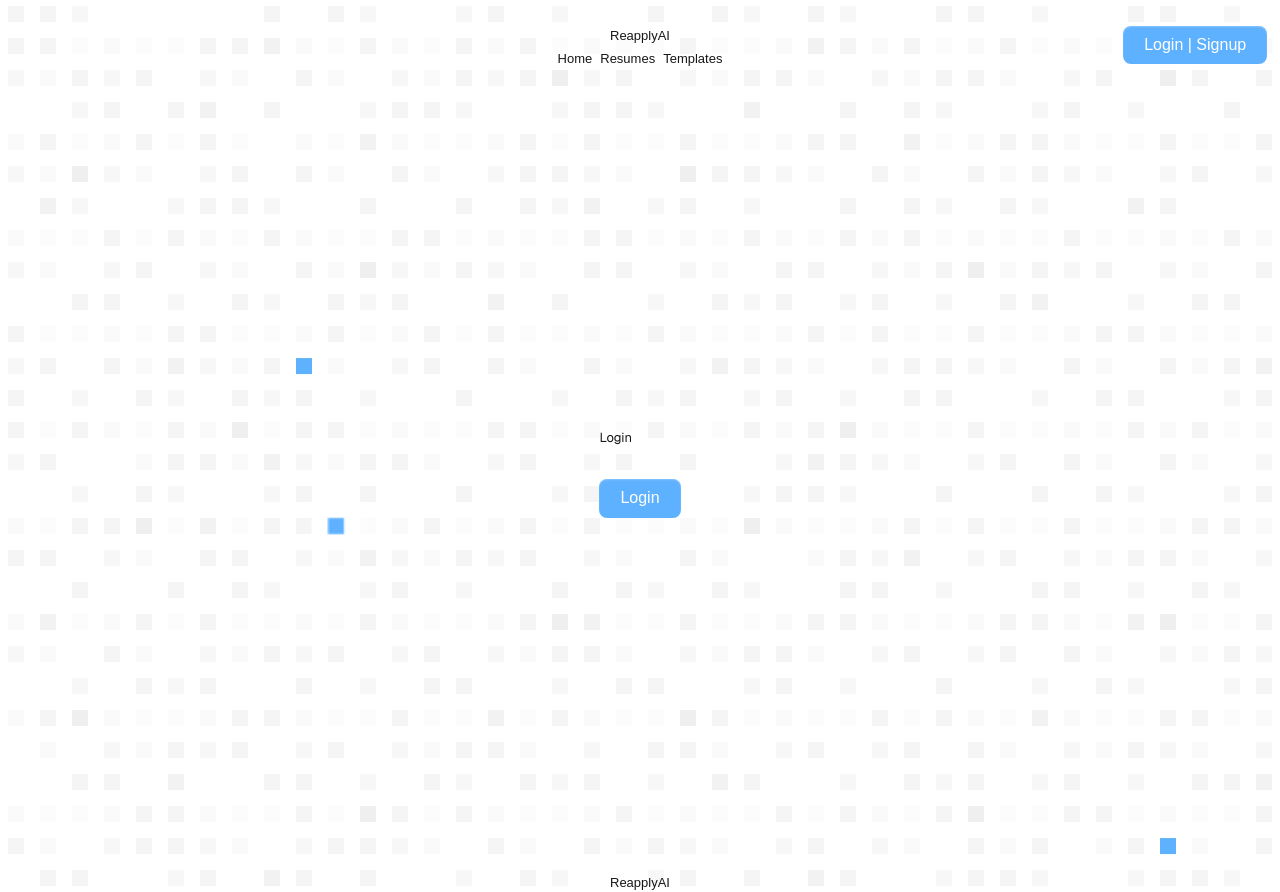
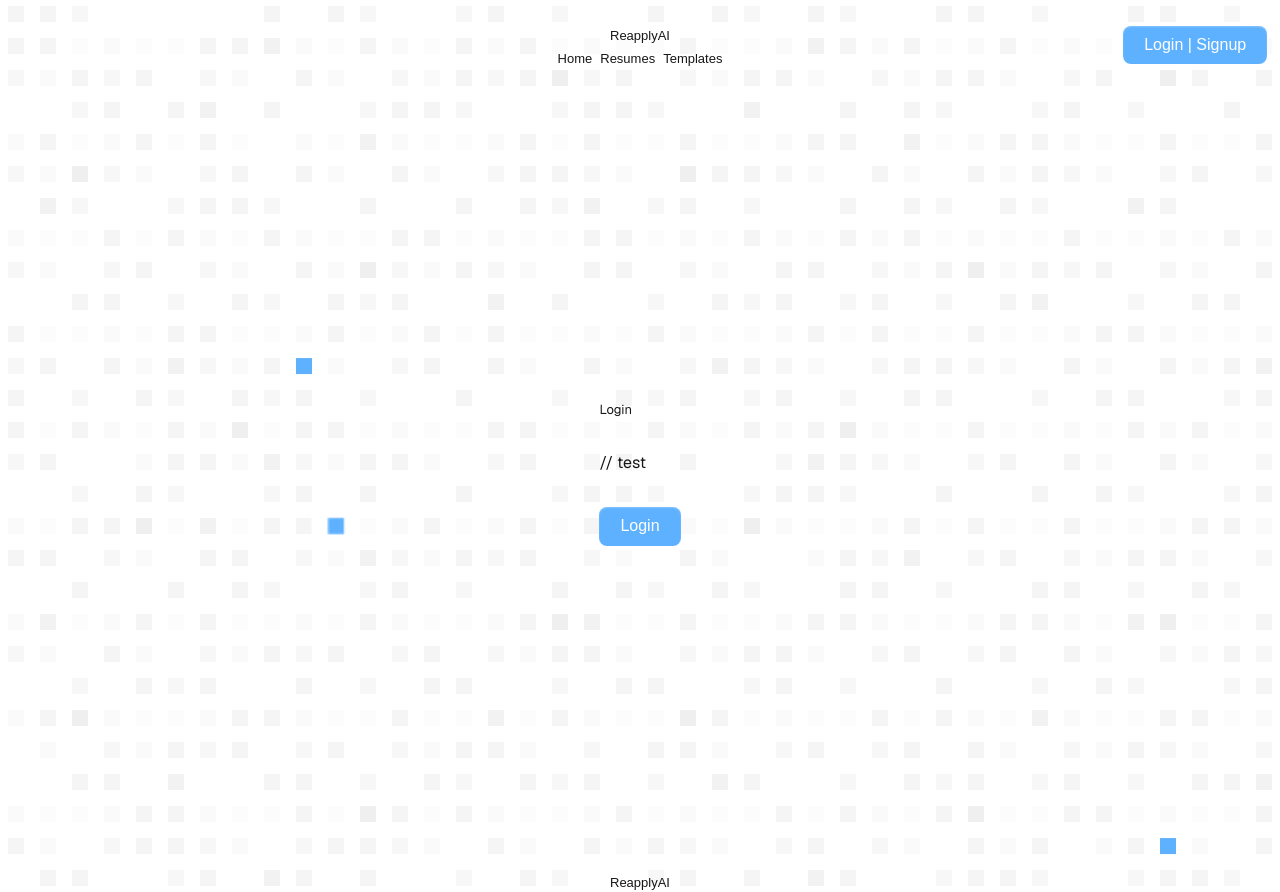
Before and after one commit to E-Mund/ReapplyAI, a Next.js app in the folder reapplyai/: page /login in a window 1280 px wide. Built offline with nearby package versions, Linux system fonts and the light colour scheme.

Commit message:
Test commit

```diff
--- a/reapplyai/src/app/login/page.tsx
+++ b/reapplyai/src/app/login/page.tsx
@@ -10,6 +10,8 @@ export default function Home() {
         <div className="grid grid-rows-[20px_1fr_20px] items-center justify-items-center min-h-screen p-8 pb-20 gap-16 sm:p-20 font-[family-name:var(--font-geist-sans)]">
             <main className="flex flex-col gap-[32px] row-start-2 items-center sm:items-start">
                 <h1>Login</h1>
+
+                // test
                 <Button name="Login" onClick={() => console.log("Login button clicked!")}/>
             </main>
             <footer className="row-start-3 flex gap-[24px] flex-wrap items-center justify-center">
```
